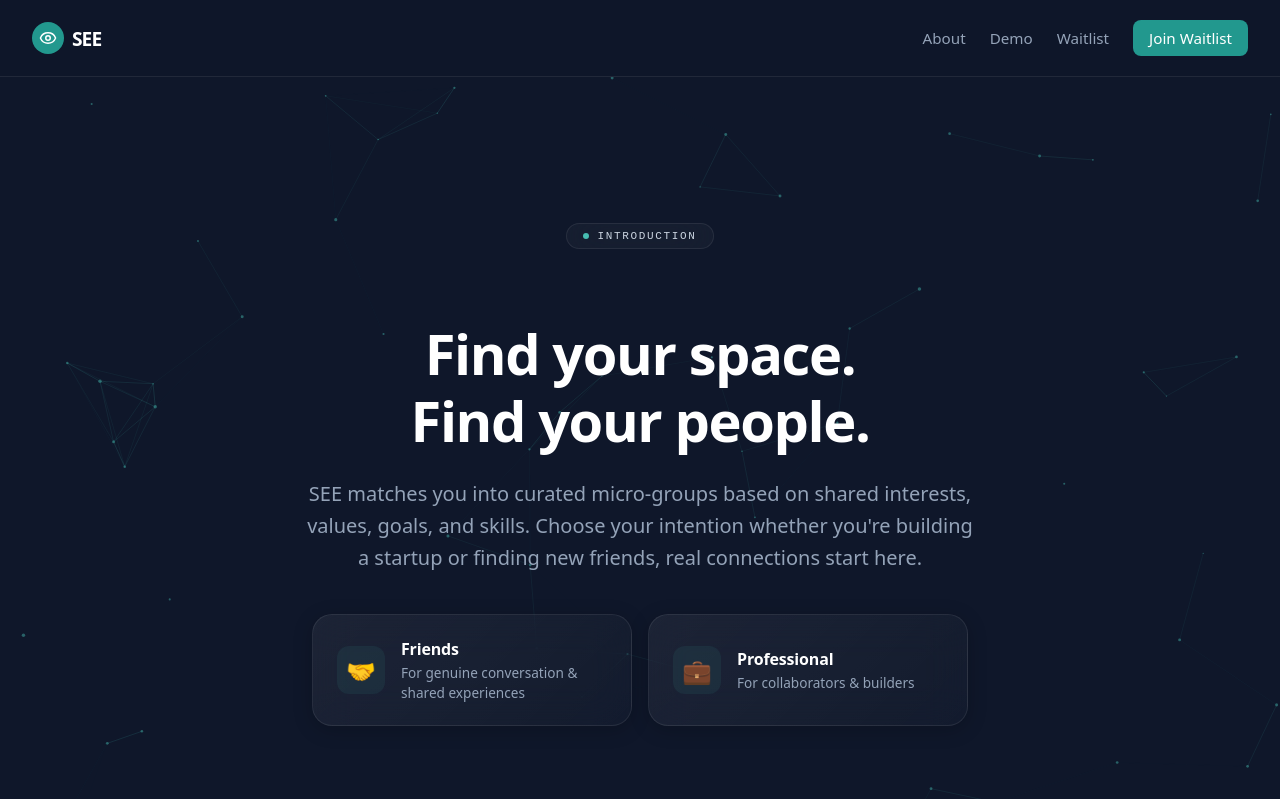
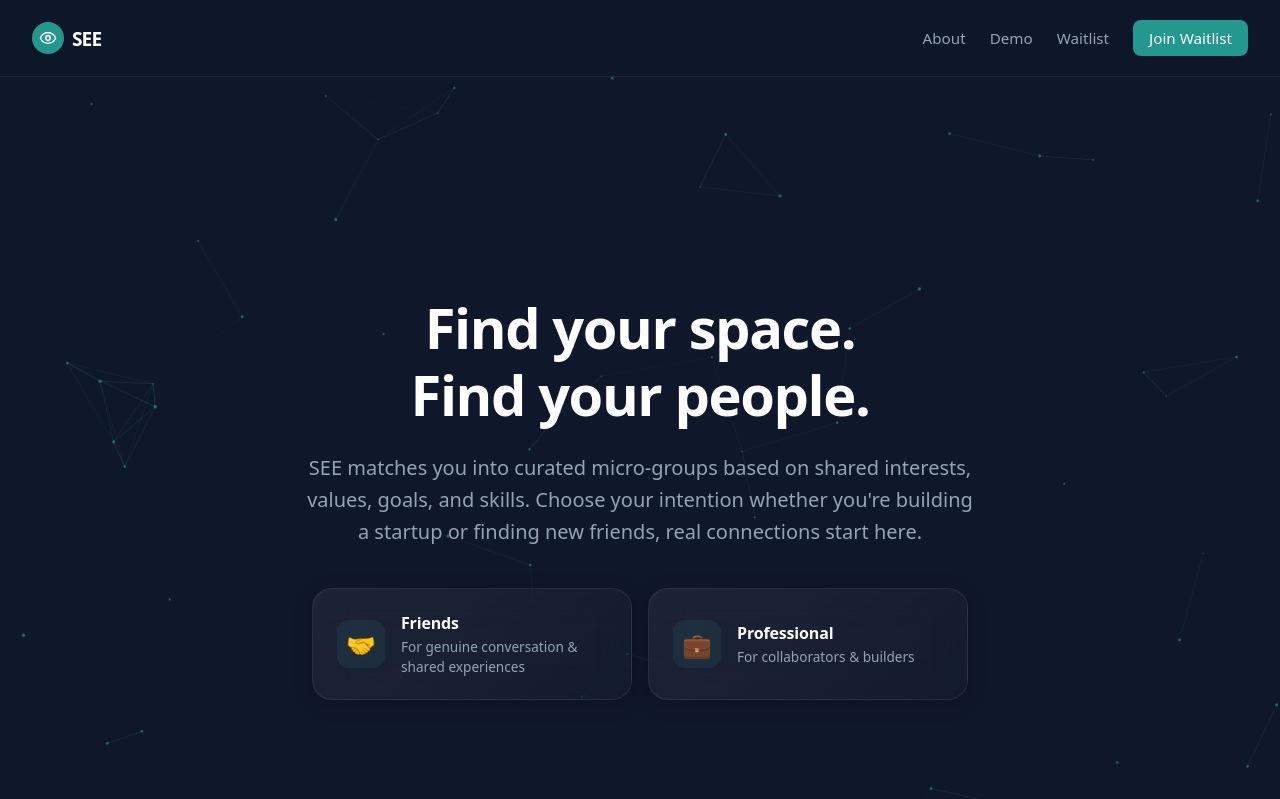
Before and after one commit to mealexandre/see-landing, a Next.js app in the folder see-landing/: page / in a window 1280 px wide. Shown: the top 799 px of the page. Built offline with nearby package versions, Linux system fonts and the light colour scheme.

Commit message:
Removed Introduction badge from Hero section for a cleaner look

```diff
--- a/see-landing/components/Hero.tsx
+++ b/see-landing/components/Hero.tsx
@@ -186,23 +186,6 @@ export default function Hero() {
           marginTop: '-8vh'
         }}
       >
-        <motion.div variants={item} style={{
-          display: 'inline-flex',
-          alignItems: 'center',
-          gap: '0.5rem',
-          padding: '0.375rem 1rem',
-          borderRadius: '9999px',
-          marginBottom: '1.5rem',
-          background: 'rgba(255, 255, 255, 0.03)',
-          backdropFilter: 'blur(20px)',
-          border: '1px solid rgba(255, 255, 255, 0.08)'
-        }}>
-          <span style={{ width: '6px', height: '6px', borderRadius: '50%', backgroundColor: '#47bdb2' }} />
-          <span style={{ fontSize: '11px', fontFamily: 'monospace', letterSpacing: '0.15em', color: '#cbd5e1', textTransform: 'uppercase' }}>
-            Introduction
-          </span>
-        </motion.div>
-
         <motion.h1 variants={item} style={{ fontSize: '3.5rem', fontWeight: 700, color: '#ffffff', marginBottom: '1.5rem', letterSpacing: '-0.025em', lineHeight: '1.2' }}>
           Find your space. <br /> Find your people.
         </motion.h1>
@@ -258,7 +241,7 @@ export default function Hero() {
             boxShadow: '0 4px 20px rgba(0, 0, 0, 0.2)',
             textAlign: 'left',
             width: '320px',
-            minHeight: '112px', // <--- მკაცრად განსაზღვრული მინიმალური სიმაღლე
+            minHeight: '112px',
             maxWidth: '100%',
             boxSizing: 'border-box'
           }}>
@@ -292,7 +275,7 @@ export default function Hero() {
             boxShadow: '0 4px 20px rgba(0, 0, 0, 0.2)',
             textAlign: 'left',
             width: '320px',
-            minHeight: '112px', // <--- მკაცრად განსაზღვრული მინიმალური სიმაღლე
+            minHeight: '112px',
             maxWidth: '100%',
             boxSizing: 'border-box'
           }}>
```
